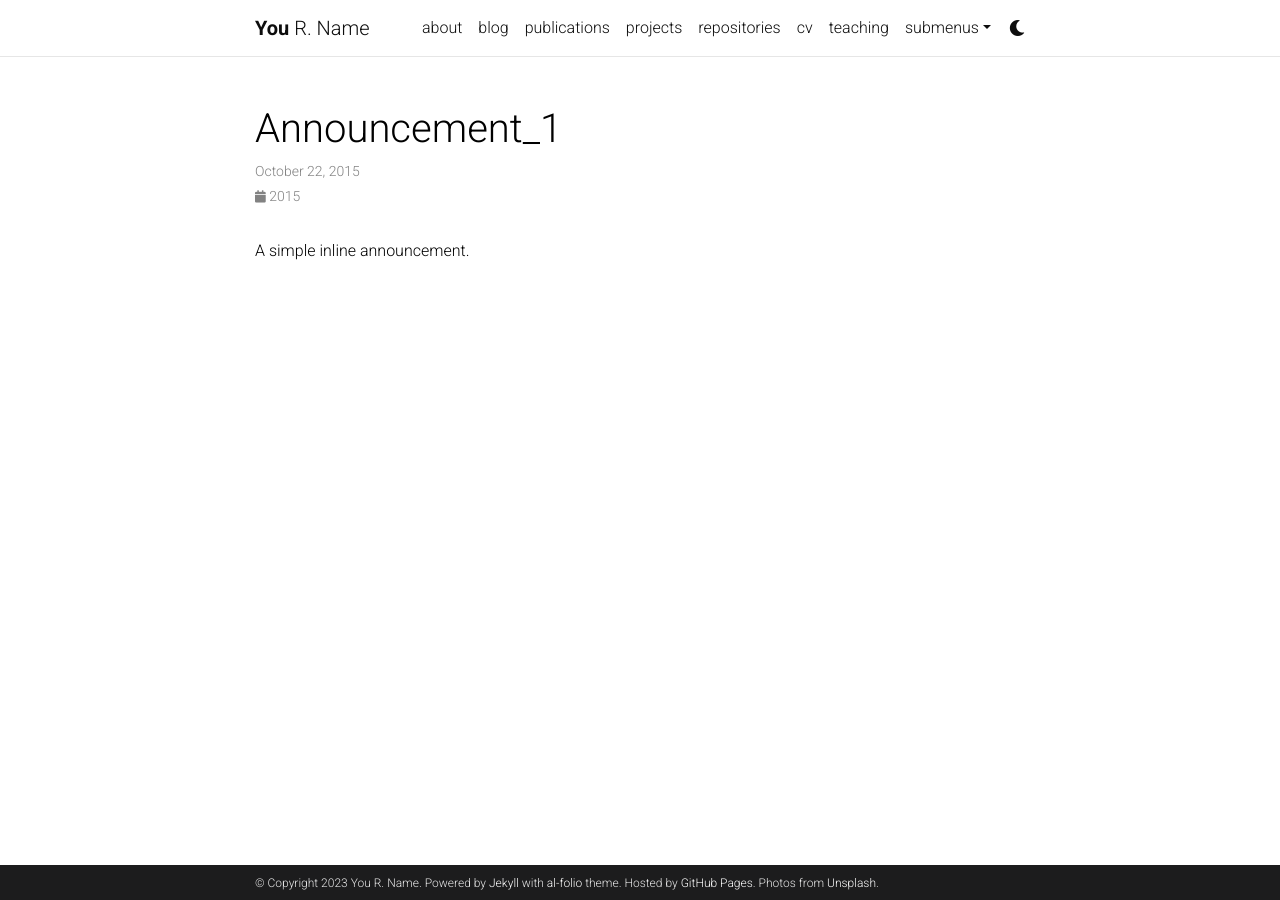
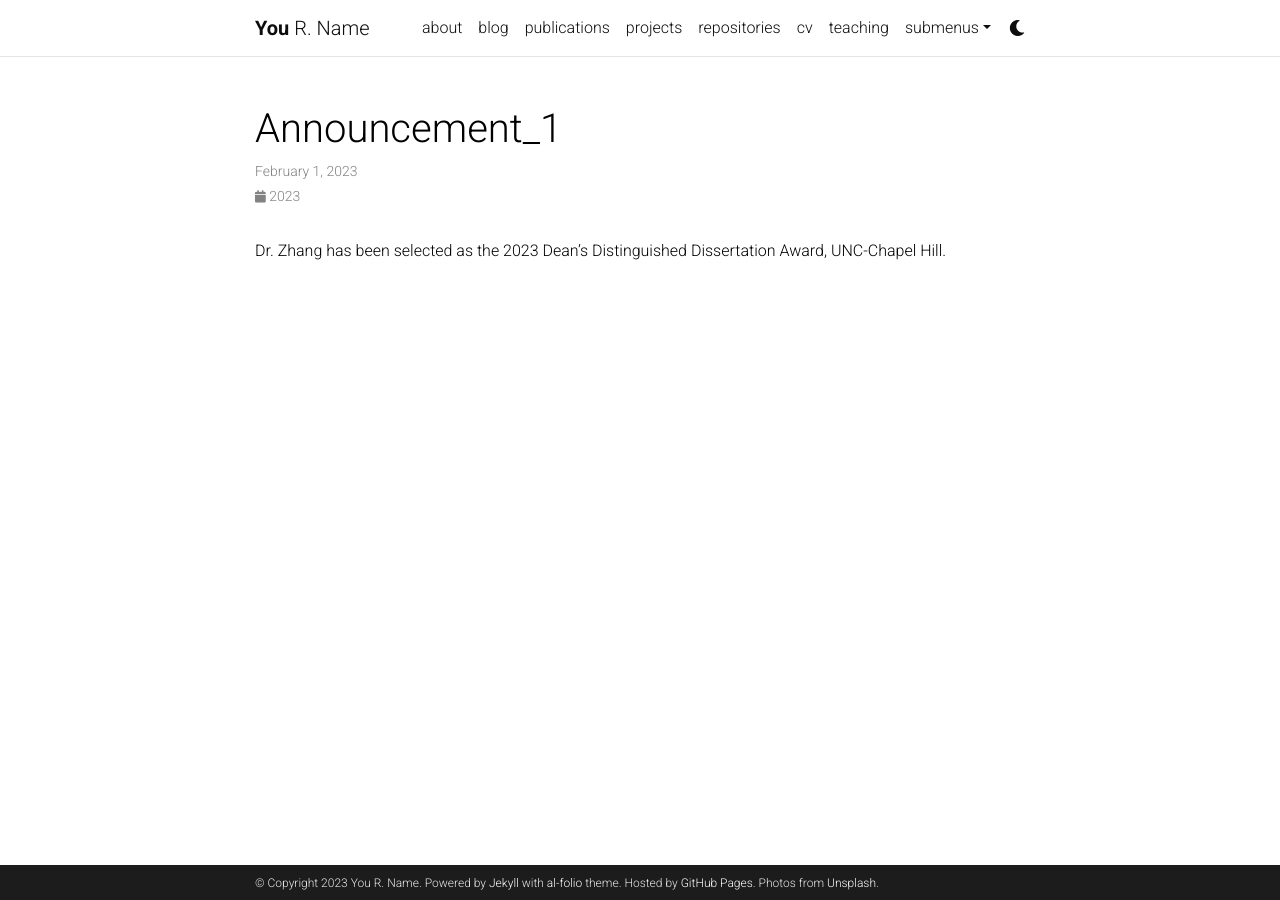
Before and after one commit to Q-J-Zhang/info, a Jekyll site: the page built from _news/announcement_1.md, in a window 1280 px wide. Built offline with Jekyll 4.4.1, drawn with Linux system fonts in a browser that asks for light colours; comment, search, counter and statistics services are not loaded; a style sheet for code colours, icons or effects is not loaded.

Commit message:
Update announcement_1.md

```diff
--- a/_news/announcement_1.md
+++ b/_news/announcement_1.md
@@ -1,7 +1,7 @@
 ---
 layout: post
-date: 2015-10-22 15:59:00-0400
+date: 2023-02-01 15:59:00-0400
 inline: true
 ---
 
-A simple inline announcement.
+Dr. Zhang has been selected as the 2023 Dean’s Distinguished Dissertation Award, UNC-Chapel Hill.
```
